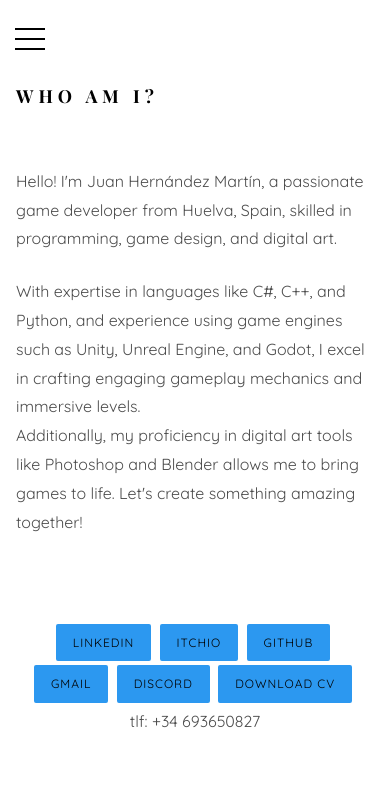
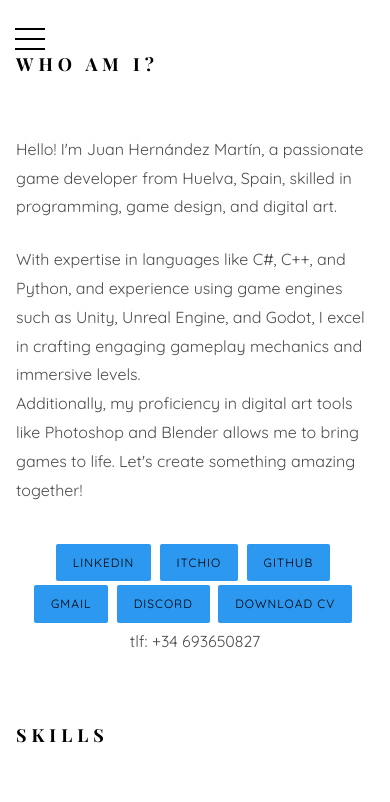
Before and after one commit to juanHernandezMartin/JuanHMGameDev, a plain HTML site: page index.html in a window 390 px wide. Shown: the top 802 px of the page. Drawn offline with nearby package versions, Linux system fonts and the light colour scheme; files whose address does not match are found by name; a web font is replaced by a local one.

Commit message:
fixed padding even more

```diff
--- a/css/style.css
+++ b/css/style.css
@@ -394,8 +394,8 @@ body.offcanvas {
     .colorlib-about,
     .colorlib-services,
     .colorlib-contact {
-      padding-top: 3em;
-      padding-bottom: 4em; } }
+      padding-top: 1em;
+      padding-bottom: 1em; } }
 
 .author-img {
   background-size: cover;
```
Also changed, not shown: index.html (+7 -4 lines).
